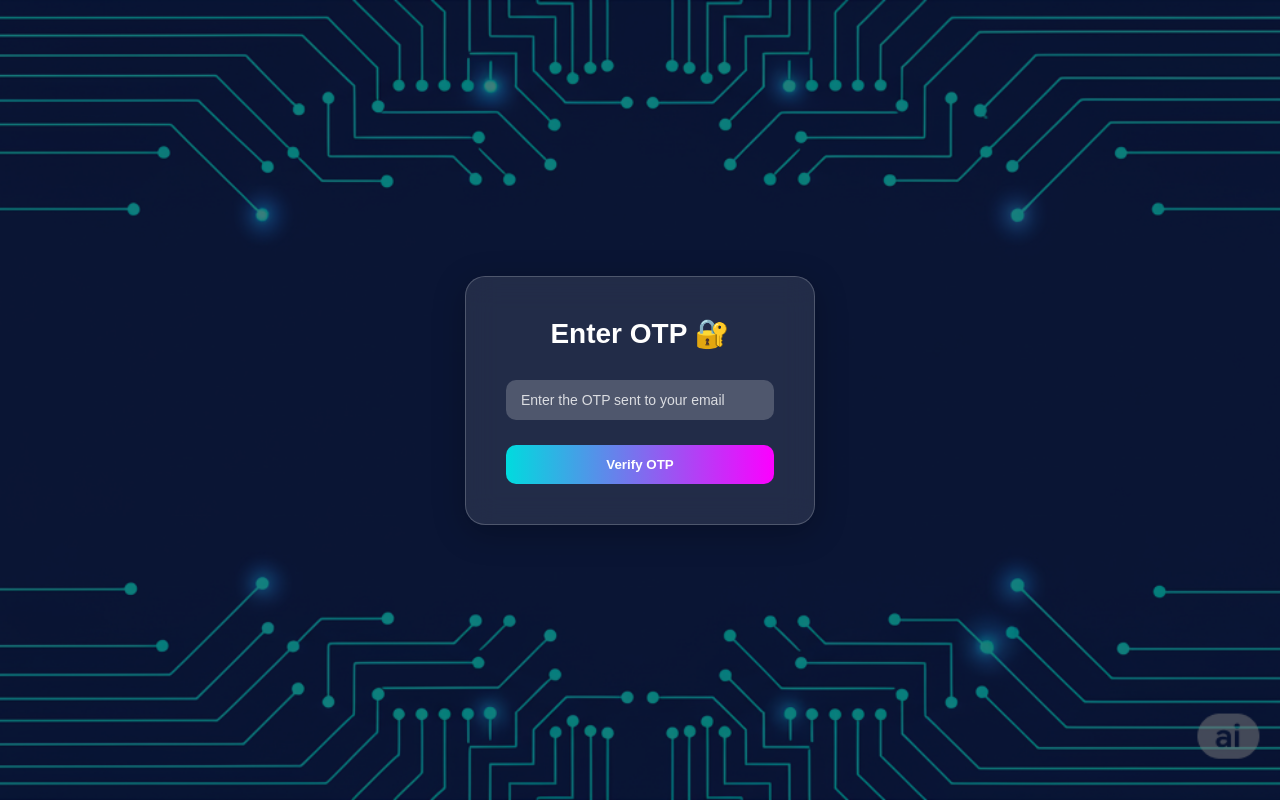
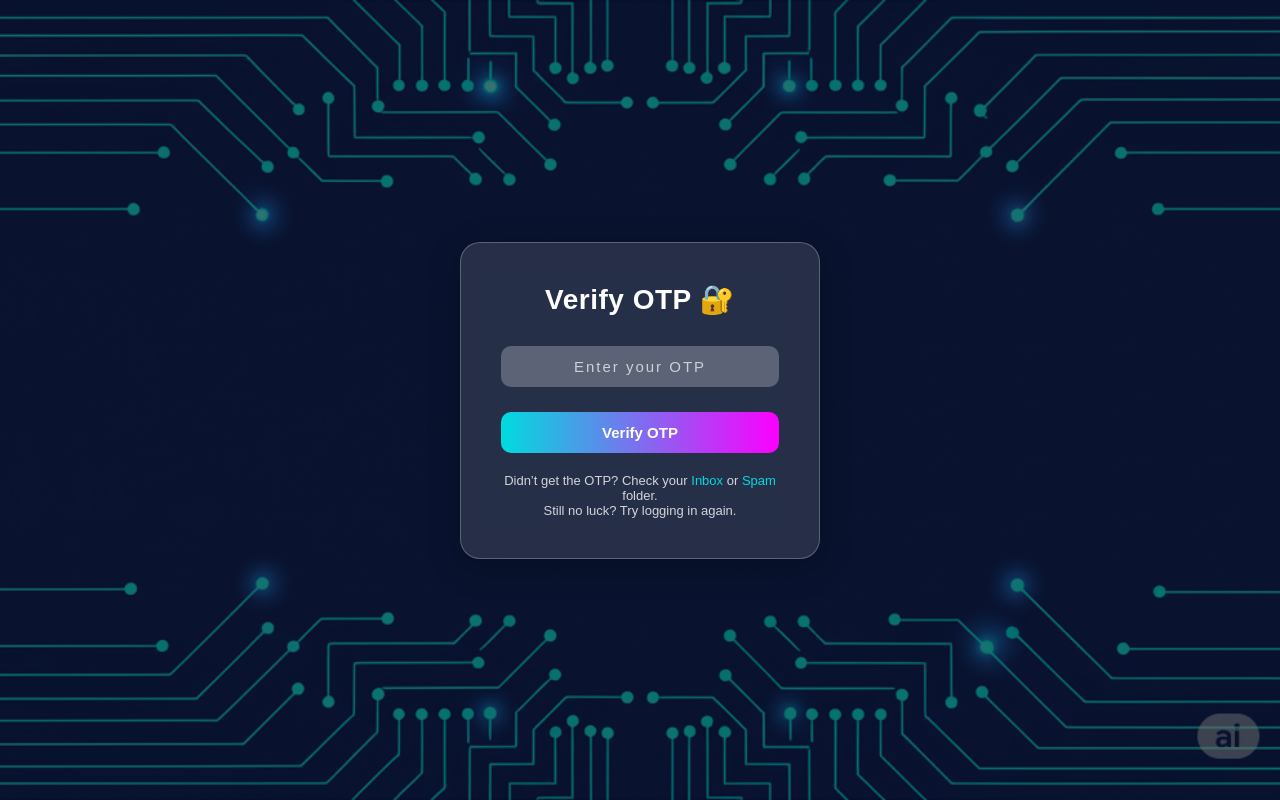
Before and after one commit to AbhiramSakha/Mvr, a Flask app: template templates/verify_otp.html in a window 1280 px wide. Run offline with Flask 3, Linux system fonts and the light colour scheme; the template is opened without the code that fills it, so the values that code supplies are empty.

Commit message:
Update verify_otp.html

```diff
--- a/templates/verify_otp.html
+++ b/templates/verify_otp.html
@@ -5,7 +5,7 @@
   <meta name="viewport" content="width=device-width, initial-scale=1.0"/>
   <title>Verify OTP</title>
   <style>
-    /* Same styles reused from login for consistent design */
+    /* ---------- Base Reset ---------- */
     * {
       margin: 0;
       padding: 0;
@@ -21,63 +21,69 @@
       display: flex;
       justify-content: center;
       align-items: center;
+      overflow: hidden;
     }
 
     body::before {
       content: "";
       position: absolute;
       inset: 0;
-      background: rgba(0, 0, 0, 0.5);
+      background: rgba(0, 0, 0, 0.55);
       z-index: 0;
     }
 
-    .login-container {
+    /* ---------- OTP Card ---------- */
+    .otp-container {
       position: relative;
       z-index: 1;
-      background: rgba(255, 255, 255, 0.1);
-      backdrop-filter: blur(15px);
-      border: 1px solid rgba(255, 255, 255, 0.2);
+      background: rgba(255, 255, 255, 0.12);
+      backdrop-filter: blur(18px);
+      border: 1px solid rgba(255, 255, 255, 0.25);
       border-radius: 20px;
       padding: 40px;
-      width: 350px;
+      width: 360px;
       text-align: center;
       box-shadow: 0 8px 32px rgba(0,0,0,0.25);
-      animation: slideIn 1s ease forwards;
+      animation: fadeIn 0.8s ease forwards;
     }
 
-    @keyframes slideIn {
-      from { opacity: 0; transform: translateY(-20px); }
+    @keyframes fadeIn {
+      from { opacity: 0; transform: translateY(-30px); }
       to { opacity: 1; transform: translateY(0); }
     }
 
-    .login-container h2 {
+    .otp-container h2 {
       color: #fff;
       margin-bottom: 20px;
       font-size: 28px;
+      letter-spacing: 0.5px;
     }
 
-    .login-container form input {
+    /* ---------- Input & Button ---------- */
+    .otp-container form input {
       width: 100%;
       padding: 12px 15px;
       margin: 10px 0;
       border: none;
       border-radius: 10px;
-      background: rgba(255, 255, 255, 0.2);
+      background: rgba(255, 255, 255, 0.25);
       color: #fff;
-      font-size: 14px;
+      font-size: 15px;
+      text-align: center;
+      letter-spacing: 2px;
       transition: background 0.3s ease;
     }
 
-    .login-container form input::placeholder {
-      color: rgba(255,255,255,0.8);
+    .otp-container form input::placeholder {
+      color: rgba(255,255,255,0.7);
     }
 
-    .login-container form input:focus {
+    .otp-container form input:focus {
       outline: none;
-      background: rgba(255, 255, 255, 0.3);
+      background: rgba(255, 255, 255, 0.35);
     }
 
-    .login-container form button {
+    .otp-container form button {
       width: 100%;
       padding: 12px;
       margin-top: 15px;
@@ -86,35 +92,70 @@
       border-radius: 10px;
       color: #fff;
       font-weight: bold;
+      font-size: 15px;
       cursor: pointer;
-      transition: transform 0.3s ease;
+      transition: transform 0.3s ease, box-shadow 0.3s ease;
     }
 
-    .login-container form button:hover {
+    .otp-container form button:hover {
       transform: scale(1.05);
+      box-shadow: 0 4px 15px rgba(0,0,0,0.3);
+    }
+
+    /* ---------- Alerts ---------- */
+    .message {
+      margin-top: 15px;
+      padding: 10px;
+      border-radius: 10px;
+      font-size: 14px;
+      animation: fadeIn 0.6s ease forwards;
+    }
+
+    .success {
+      color: #00ff99;
+      background: rgba(0, 255, 153, 0.1);
+      border: 1px solid rgba(0, 255, 153, 0.3);
     }
 
     .error {
       color: #ff6961;
-      margin-top: 10px;
+      background: rgba(255, 105, 97, 0.1);
+      border: 1px solid rgba(255, 105, 97, 0.3);
     }
 
-    .success {
-      color: #00ff99;
-      margin-top: 10px;
+    /* ---------- Footer Note ---------- */
+    .note {
+      margin-top: 20px;
+      color: rgba(255,255,255,0.8);
+      font-size: 13px;
+    }
+
+    .note span {
+      color: #00DBDE;
+      font-weight: 500;
     }
   </style>
 </head>
 <body>
-  <div class="login-container">
-    <h2>Enter OTP 🔐</h2>
+  <div class="otp-container">
+    <h2>Verify OTP 🔐</h2>
+
     <form method="post">
-      <input type="text" placeholder="Enter the OTP sent to your email" name="otp" required />
+      <input type="text" name="otp" placeholder="Enter your OTP" required />
       <button type="submit">Verify OTP</button>
     </form>
+
+    {% if message %}
+      <p class="message success">{{ message }}</p>
+    {% endif %}
     {% if error %}
-    <p class="error">{{ error }}</p>
+      <p class="message error">{{ error }}</p>
     {% endif %}
+
+    <p class="note">
+      Didn’t get the OTP? Check your <span>Inbox</span> or <span>Spam</span> folder.
+      <br>Still no luck? Try logging in again.
+    </p>
   </div>
 </body>
 </html>
```
